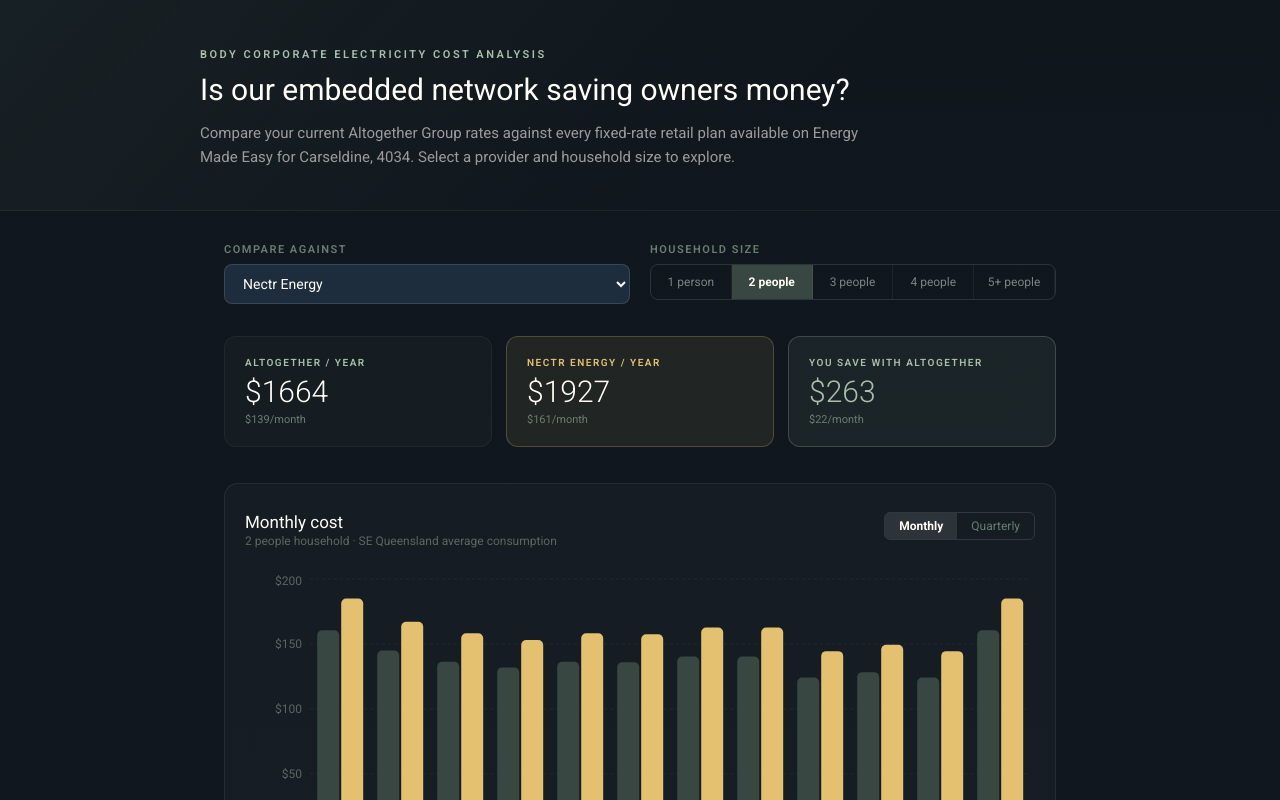
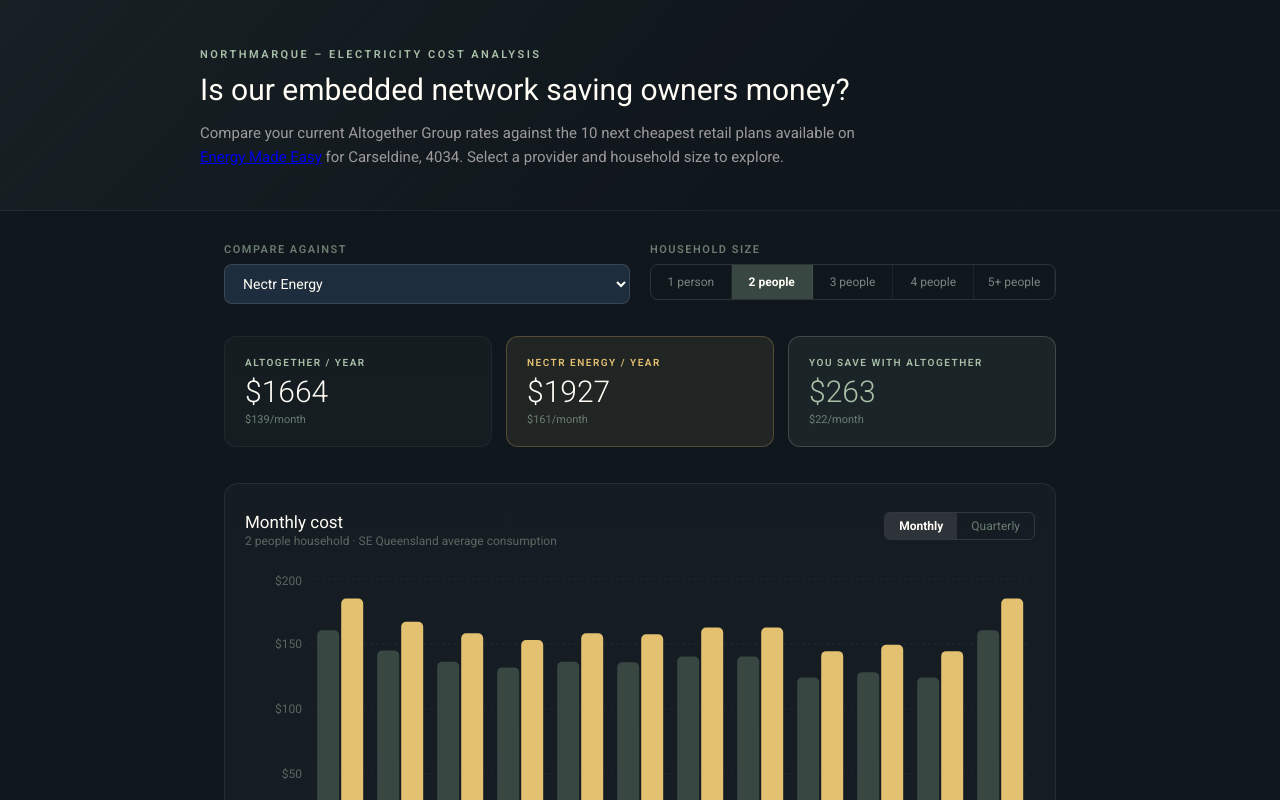
Before and after one commit to dmpohlmann/nmqelecvis, a React (Vite) app: page / in a window 1280 px wide. Shown: the top 800 px of the page. Built offline with nearby package versions, Linux system fonts and the light colour scheme.

Commit message:
feat: Refine header title and introductory paragraph

```diff
--- a/src/App.jsx
+++ b/src/App.jsx
@@ -123,10 +123,10 @@
       {/* Header */}
       <div style={{ background: "linear-gradient(135deg, rgba(56,72,66,0.2) 0%, rgba(15,22,28,0) 60%)", borderBottom: "1px solid rgba(255,255,255,0.05)", padding: "48px 24px 40px" }}>
         <div style={{ maxWidth: 880, margin: "0 auto" }}>
-          <div className="sans" style={{ fontSize: 11, letterSpacing: 2.5, textTransform: "uppercase", color: "#A8BFA8", marginBottom: 10, fontWeight: 600 }}>Body Corporate Electricity Cost Analysis</div>
+          <div className="sans" style={{ fontSize: 11, letterSpacing: 2.5, textTransform: "uppercase", color: "#A8BFA8", marginBottom: 10, fontWeight: 600 }}>Northmarque – Electricity cost analysis</div>
           <h1 style={{ fontSize: 30, fontWeight: 400, lineHeight: 1.25, margin: "0 0 12px", color: "#FFFDF5" }}>Is our embedded network saving owners money?</h1>
           <p className="sans" style={{ fontSize: 15, color: "#9D9A9B", margin: 0, lineHeight: 1.65, maxWidth: 660 }}>
-            Compare your current Altogether Group rates against every fixed-rate retail plan available on Energy Made Easy for Carseldine, 4034. Select a provider and household size to explore.
+            Compare your current Altogether Group rates against the 10 next cheapest retail plans available on <a href="https://www.energymadeeasy.gov.au/">Energy Made Easy</a> for Carseldine, 4034. Select a provider and household size to explore.
           </p>
         </div>
       </div>
```
